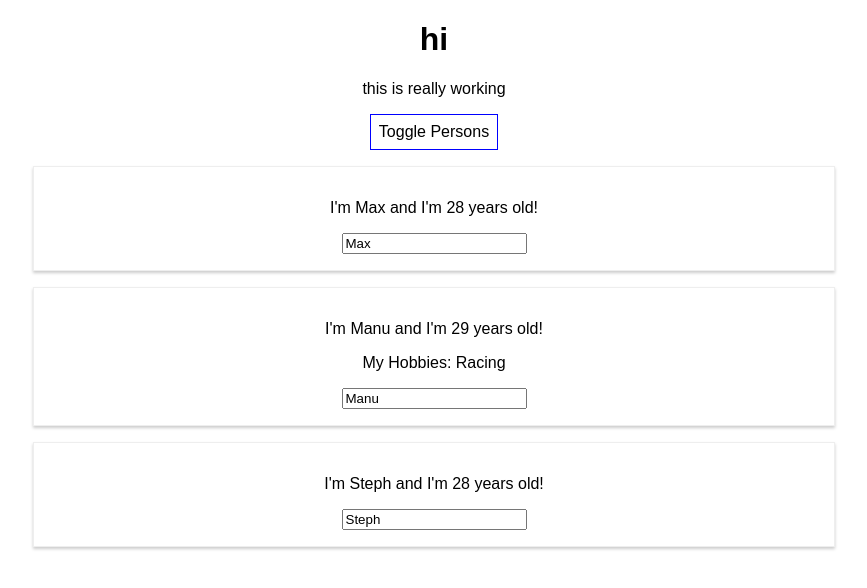
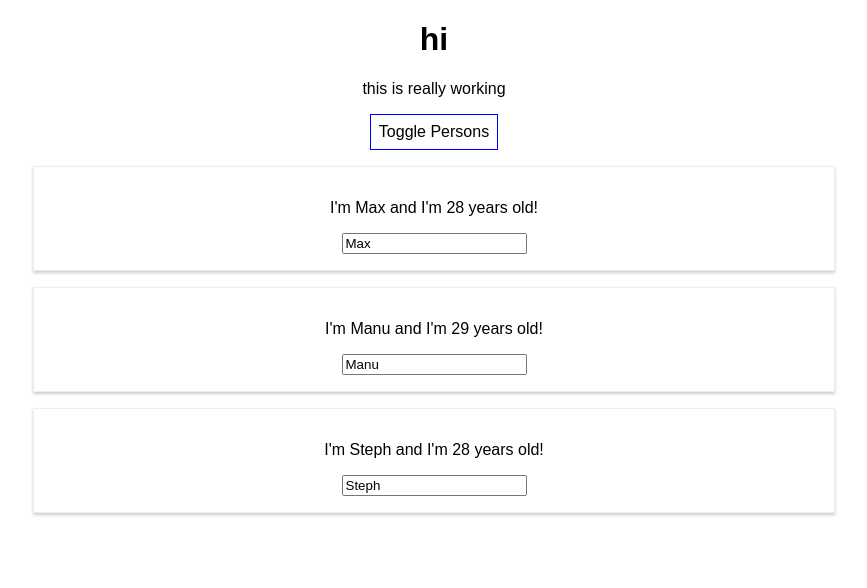
Before and after one commit to tasneemfarag/react-from-scratch, a React (Create React App) app in the folder react-complete-guide/: page / in a window 1280 px wide. Both pictures are taken after a click on the button "Toggle Persons". Shown: the top 588 px of the page, without its empty margins (206-1073 px from the left). Built offline with nearby package versions, Linux system fonts and the light colour scheme.

Commit message:
deleting persons

```diff
--- a/react-complete-guide/src/App.js
+++ b/react-complete-guide/src/App.js
@@ -1,6 +1,7 @@
 import React, { Component } from 'react';
 import './App.css';
 import Person from './Person/Person';
+import person from './Person/Person';
 
 class App extends Component {
   state = {
@@ -13,15 +14,6 @@ class App extends Component {
     showPersons: false
   }
 
-  switchNameHandler = (newName) => {
-    this.setState({
-      persons: [
-        { name: newName, age: 28 },
-        { name: 'Manu', age: 29 },
-        { name: 'Steph', age: 27 }
-      ]
-    });
-  }
   nameChangedHandler = (e) => {
     this.setState({
       persons: [
@@ -30,6 +22,13 @@ class App extends Component {
         { name: 'Steph', age: 26 }
       ]
     });
+  }
+
+  deletePersonHandler = (personIndex) => {
+    const persons = this.state.persons;
+   // persons.filter(person => person.index !== personIndex)
+   persons.splice(personIndex, 1);
+   this.setState({ persons: persons });
   }
 
   togglePersonsHandler = () => {
@@ -53,15 +52,13 @@ class App extends Component {
     if (this.state.showPersons) {
       persons = (
         <div>
-          <Person
-            name={this.state.persons[0].name} age={this.state.persons[0].age} />
-          <Person
-            name={this.state.persons[1].name}
-            age={this.state.persons[1].age}
-            click={this.switchNameHandler.bind(this, 'Max!')}
-            changed={this.nameChangedHandler}>My Hobbies: Racing </Person>
-          <Person
-            name={this.state.persons[2].name} age={this.state.persons[2].age} />
+          {this.state.persons.map((person, index) => {
+            return <Person
+              click={() => this.deletePersonHandler(index)}
+              name={person.name}
+              age={person.age} />
+          })}
+
         </div>
       );
     }
```
